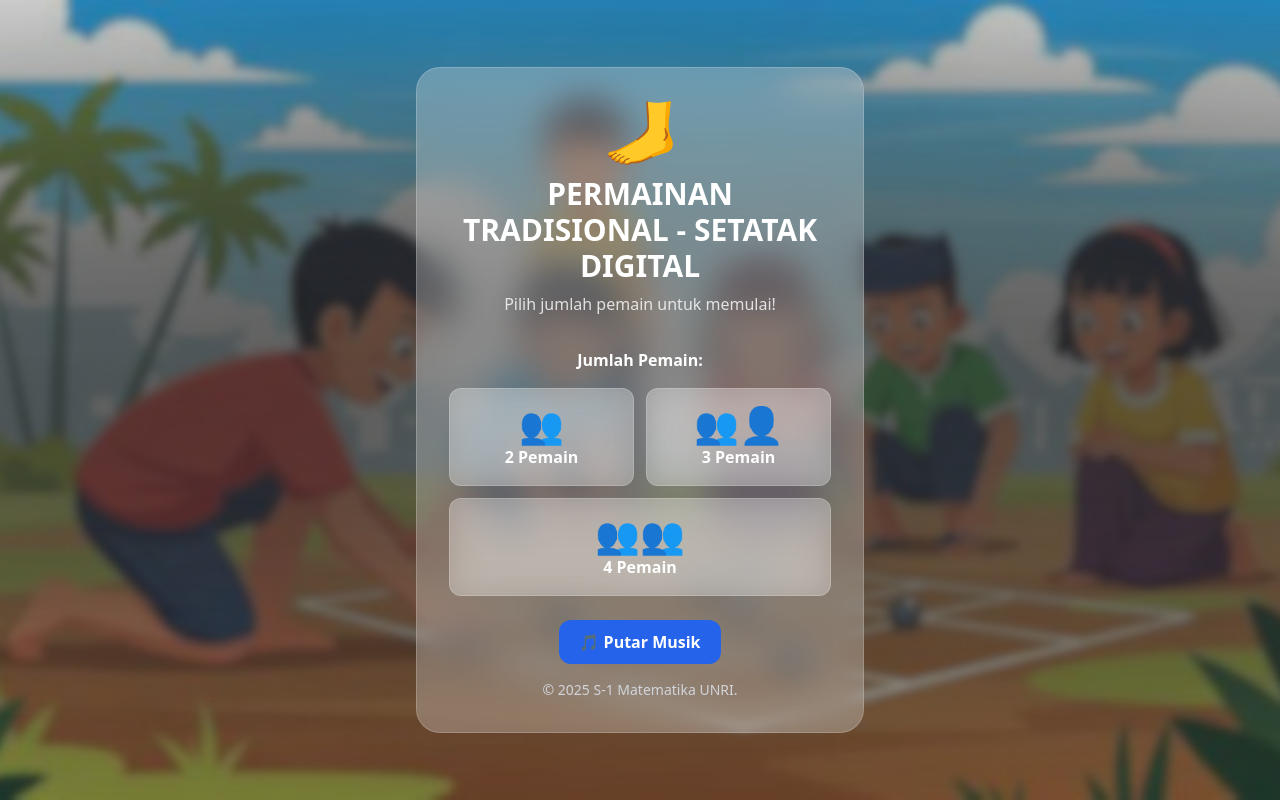
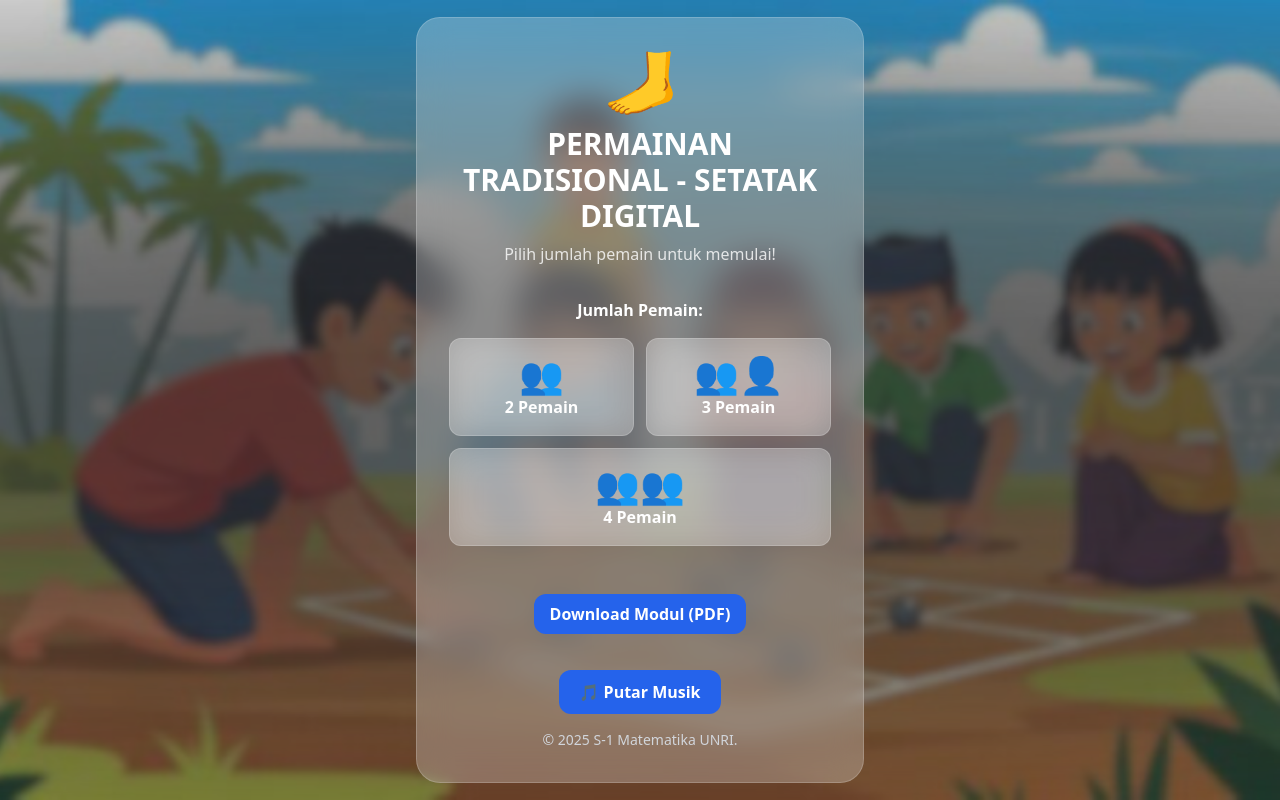
Before and after one commit to gametradisional/setatak_online1, a plain HTML site: page index.html in a window 1280 px wide. Drawn offline with nearby package versions, Linux system fonts and the light colour scheme.

Commit message:
Update index.html

```diff
--- a/index.html
+++ b/index.html
@@ -23,6 +23,12 @@
             <button onclick="selectPlayers(3)" class="glass-effect hover:bg-white/30 text-white font-bold py-4 rounded-xl transition-all transform hover:scale-105"><div class="text-4xl">👥👤</div>3 Pemain</button>
             <button onclick="selectPlayers(4)" class="glass-effect hover:bg-white/30 text-white font-bold py-4 rounded-xl transition-all transform hover:scale-105 col-span-2"><div class="text-4xl">👥👥</div>4 Pemain</button>
           </div>
+        </div>
+        <div class="mt-6 p-4 rounded-2xl text-center">
+          <a href="https://drive.google.com/uc?export=download&id=163EAW_W9iYgAAWUbZpcQJd7TR3PTwzsI"
+             class="mt-2 inline-block bg-blue-600 hover:bg-blue-700 text-white font-bold py-2 px-4 rounded-xl transition-all">
+             Download Modul (PDF)
+          </a>
         </div>
         <div class="music-control">
           <button id="play-music" class="music-btn">🎵 Putar Musik</button>
```
